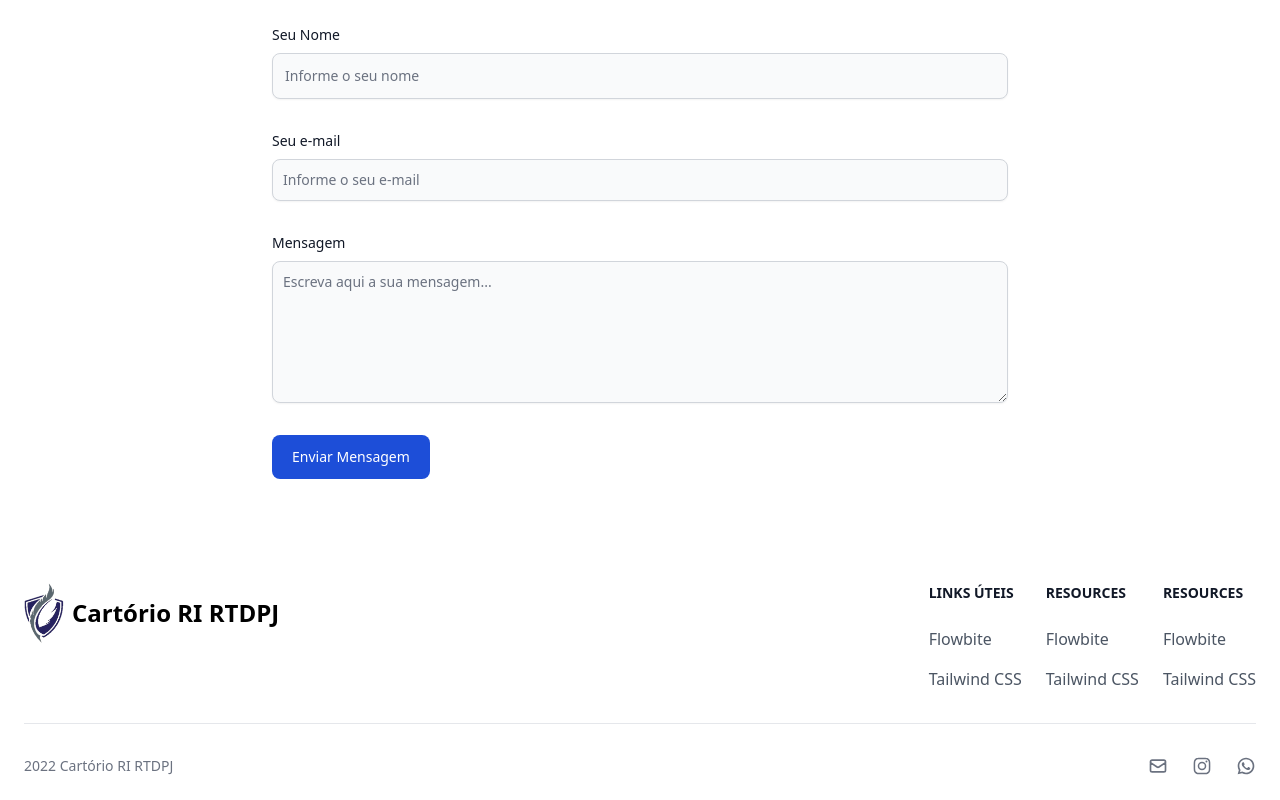
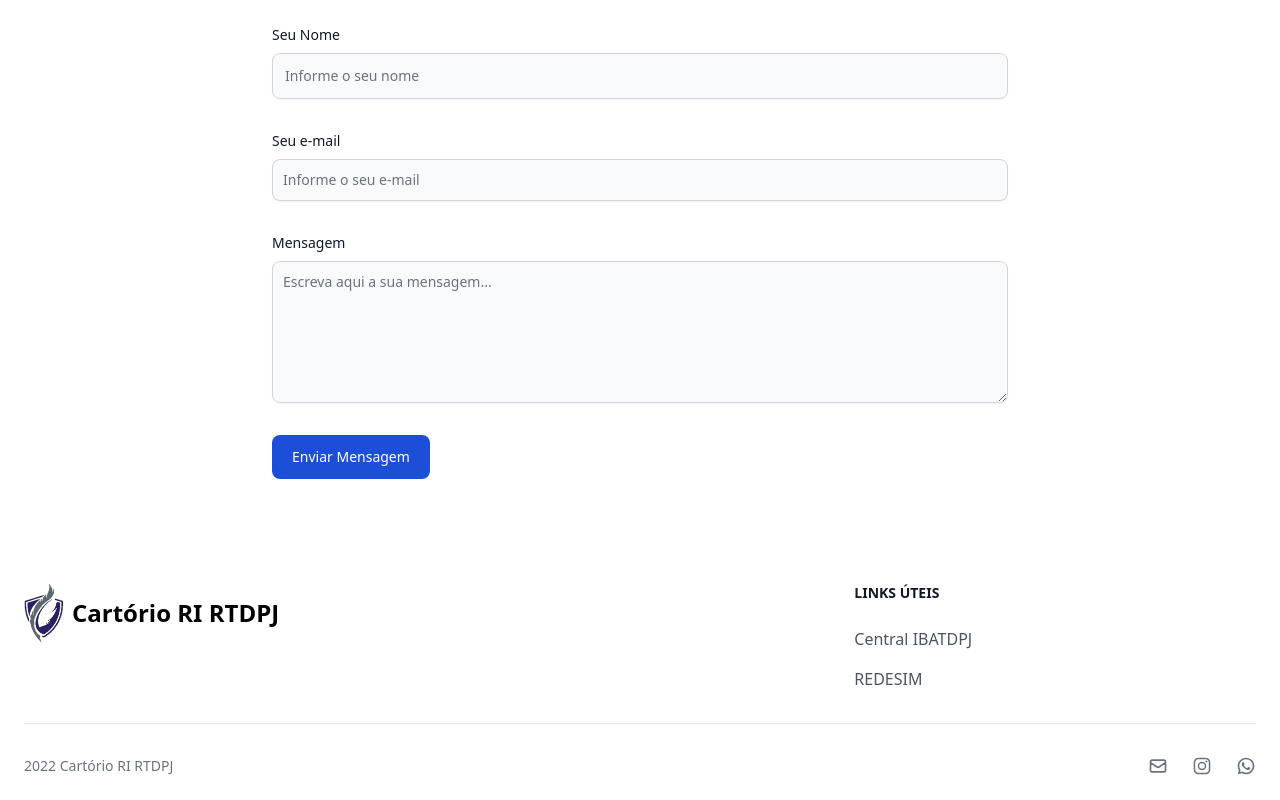
Before and after one commit to lmdvlpr/cartorio-sgc, a Next.js app: page / in a window 1280 px wide. Shown: the part 2995-3795 px from the top of the page. Built offline with nearby package versions, Linux system fonts and the light colour scheme.

Commit message:
feat: almost finish footer

```diff
--- a/components/Rodape.jsx
+++ b/components/Rodape.jsx
@@ -1,5 +1,3 @@
-import { Footer } from 'flowbite-react'
-import { BsFacebook, BsInstagram, BsWhatsapp } from 'react-icons/bs'
 import Image from 'next/image'
 // import Image from 'next/image'
 
@@ -30,21 +28,28 @@ export function Rodape() {
 								</h2>
 								<ul className="text-gray-600 dark:text-gray-400">
 									<li className="mb-4">
-										<a href="https://flowbite.com" className="hover:underline">
-											Flowbite
+										<a
+											href="https://ibatdpj.com.br/tela_inicial"
+											rel="noreferrer"
+											target="_blank"
+											className="hover:underline"
+										>
+											Central IBATDPJ
 										</a>
 									</li>
 									<li>
 										<a
-											href="https://tailwindcss.com/"
+											href="http://regin.ibatdpj.com.br:8181/servicosregin/servicos.html"
+											rel="noreferrer"
+											target="_blank"
 											className="hover:underline"
 										>
-											Tailwind CSS
+											REDESIM
 										</a>
 									</li>
 								</ul>
 							</div>
-							<div>
+							{/* <div>
 								<h2 className="mb-6 text-sm font-semibold text-gray-900 uppercase dark:text-white">
 									Resources
 								</h2>
@@ -63,27 +68,16 @@ export function Rodape() {
 										</a>
 									</li>
 								</ul>
-							</div>
-							<div>
+							</div> */}
+							{/* <div>
 								<h2 className="mb-6 text-sm font-semibold text-gray-900 uppercase dark:text-white">
-									Resources
+									Endereço
 								</h2>
-								<ul className="text-gray-600 dark:text-gray-400">
-									<li className="mb-4">
-										<a href="https://flowbite.com" className="hover:underline">
-											Flowbite
-										</a>
-									</li>
-									<li>
-										<a
-											href="https://tailwindcss.com/"
-											className="hover:underline"
-										>
-											Tailwind CSS
-										</a>
-									</li>
-								</ul>
-							</div>
+								<span className="text-gray-600 dark:text-gray-400">
+									Rua Cel. Antônio Carlos Carlos, 02, Ed. Garden Plaza Center,
+									Sala 12 Centro, São Gonçalo dos Campos - BA. CEP: 44.330-000
+								</span>
+							</div> */}
 						</div>
 					</div>
 					<hr className="my-6 border-gray-200 sm:mx-auto dark:border-gray-700 lg:my-8" />
```
